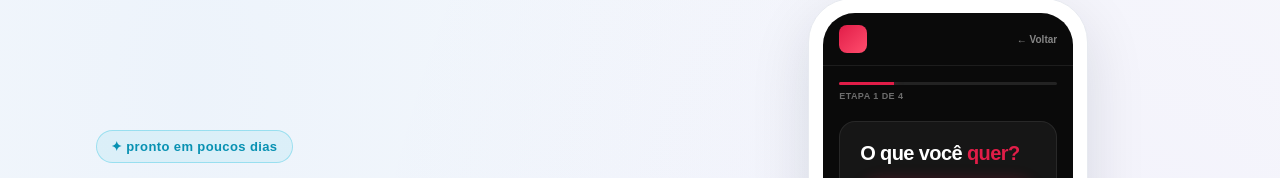
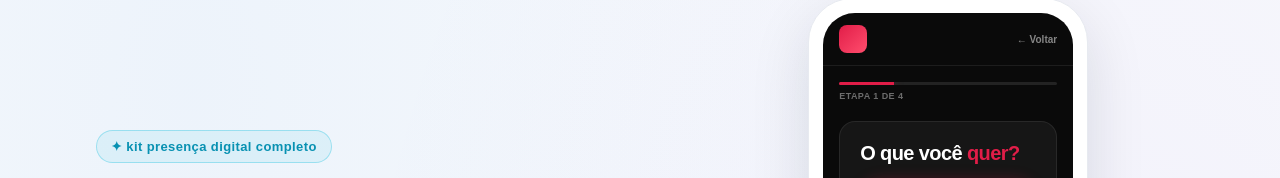
Before and after one commit to noxuscamisetas/kappalink, a website: page public/index.html in a window 1280 px wide. Shown: the part 142-320 px from the top of the page. Drawn offline with Linux system fonts and the light colour scheme.

Commit message:
reverte badge hero + remove vercel.json duplicado

```diff
--- a/public/index.html
+++ b/public/index.html
@@ -304,7 +304,7 @@
   <!-- HERO -->
   <section class="hero">
     <div class="hero-copy">
-      <div class="hero-badge">✦ pronto em poucos dias</div>
+      <div class="hero-badge">✦ kit presença digital completo</div>
       <h1>páginas que <span class="destaque">vendem</span></h1>
       <p class="hero-sub">
         Seu cliente pede. Você só responde. Uma página simples
```
